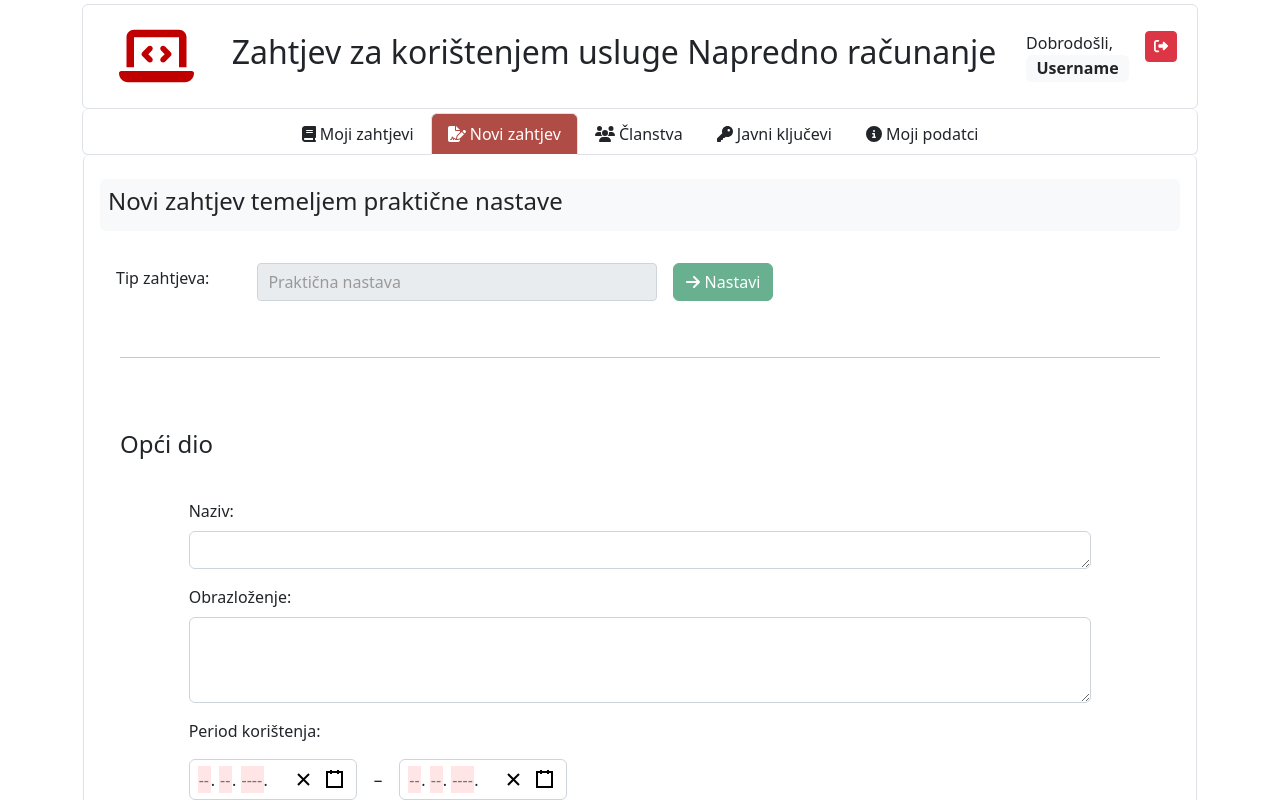
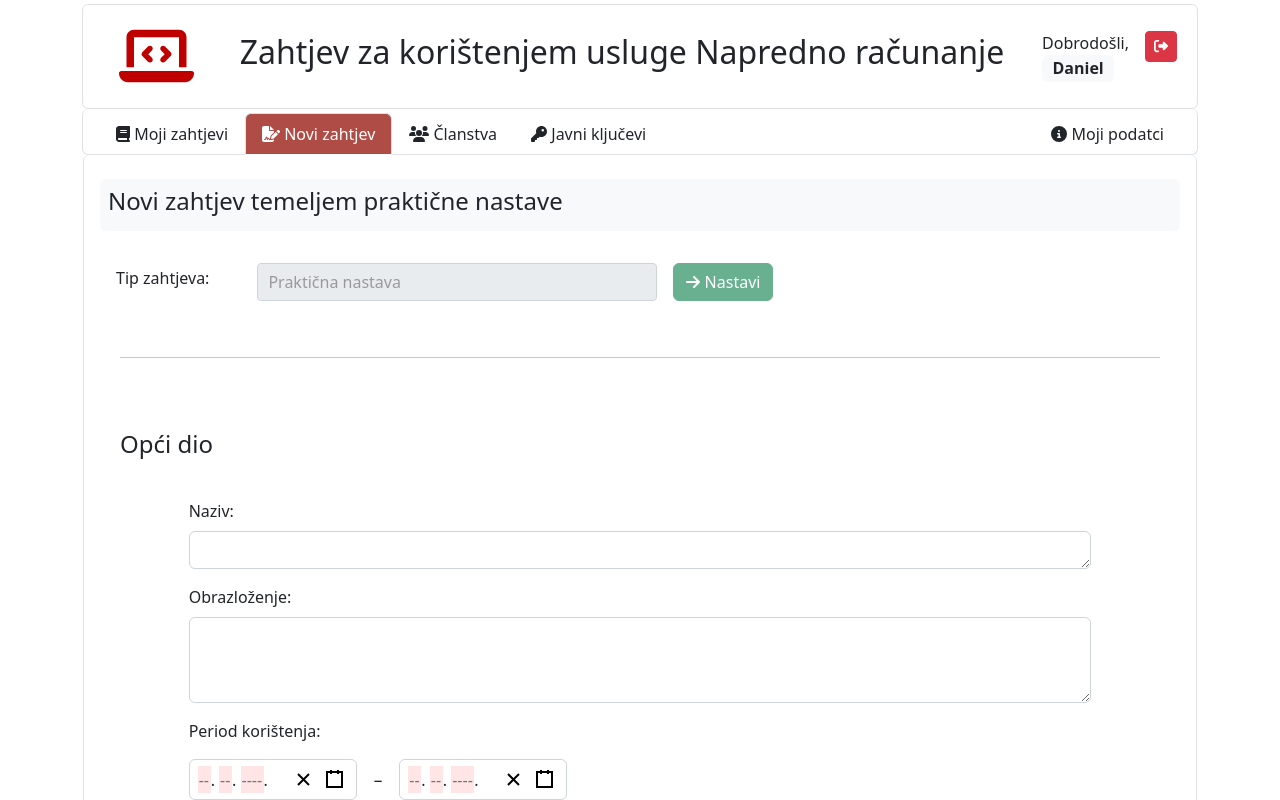
Before and after one commit to vrdel/hrzoo-hpc-users-front, a React (Vite) app in the folder hrzoosignup/frontend/: page /ui/novi-zahtjev/prakticna-nastava in a window 1280 px wide. Shown: the top 800 px of the page. Built offline with nearby package versions, Linux system fonts and the light colour scheme.

Commit message:
navlinks placed on the ends

```diff
--- a/hrzoosignup/frontend/src/components/Navigation.jsx
+++ b/hrzoosignup/frontend/src/components/Navigation.jsx
@@ -42,7 +42,7 @@ const Navigation = () => {
             <span onClick ={() => setPopoverOpen(!popoverOpen)} id="userPopover">
               <Badge href="#" className="text-dark" color="light"
                 style={{fontSize: '100%', textDecoration: 'none'}}>
-                <strong>Username</strong>
+                <strong>Daniel</strong>
               </Badge>
             </span>
             <Popover placement="bottom" isOpen={popoverOpen}
--- a/hrzoosignup/frontend/src/components/NavigationLinks.jsx
+++ b/hrzoosignup/frontend/src/components/NavigationLinks.jsx
@@ -19,8 +19,8 @@ const NavigationLinks = () => {
   const activeBgColor = '#b04c46';
 
   return (
-    <Nav tabs id="hzsi-navlinks" className="border-start border-end rounded d-flex justify-content-center sticky-top">
-      <NavItem key='moji-zahtjevi' className='mt-1'>
+    <Nav tabs id="hzsi-navlinks" className="border-start border-end rounded d-flex sticky-top">
+      <NavItem key='moji-zahtjevi' className='ms-3 mt-1'>
         <NavLink
           style={({isActive}) => isActive ? {'backgroundColor': activeBgColor} : {}}
           className={({isActive}) => isActive ? "nav-link active text-white" : "nav-link text-dark"}
@@ -56,7 +56,7 @@ const NavigationLinks = () => {
           Javni ključevi
         </NavLink>
       </NavItem>
-      <NavItem key='moji-podatci' className='mt-1'>
+      <NavItem key='moji-podatci' className='mt-1 me-3 ms-auto'>
         <NavLink
           style={({isActive}) => isActive ? {'backgroundColor': activeBgColor} : {}}
           className={({isActive}) => isActive ? "nav-link active text-white" : "nav-link text-dark"}
```
